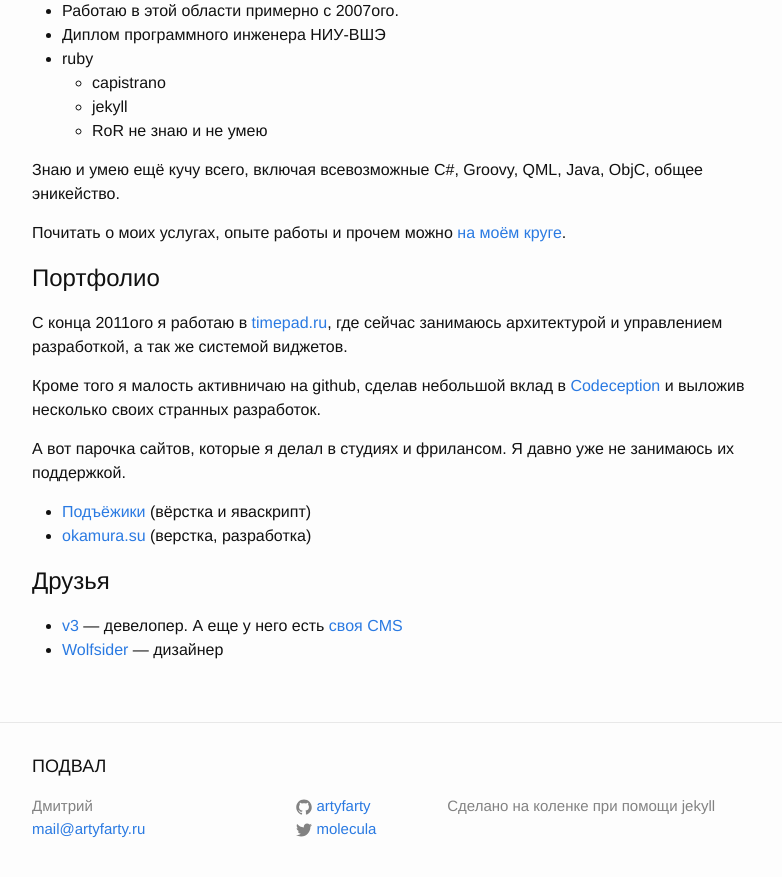
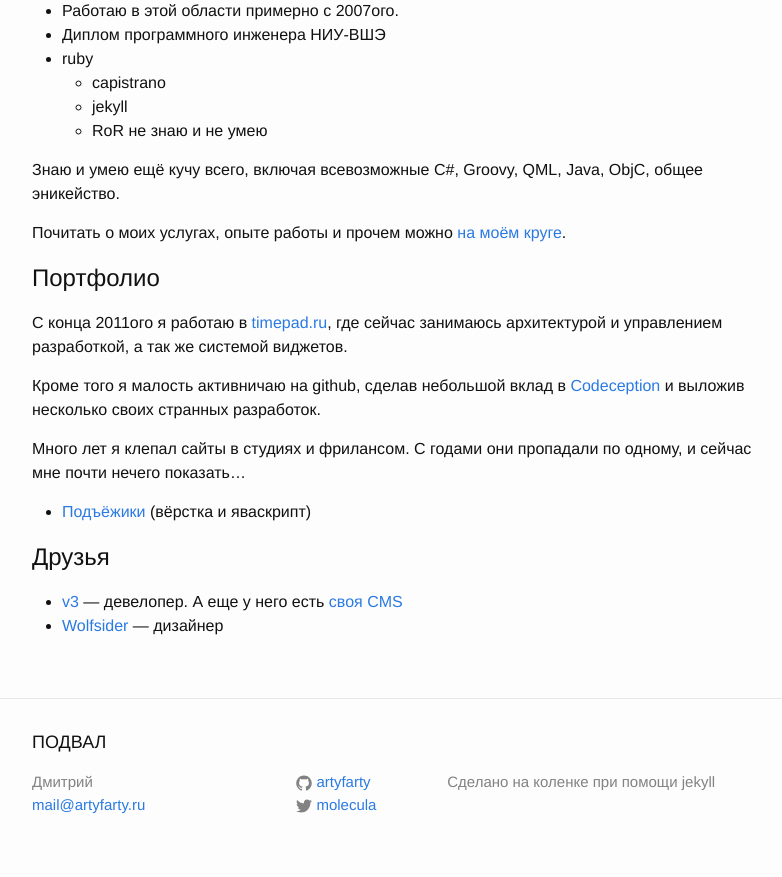
Before and after one commit to artyfarty/artyfartyio.github.io, a Jekyll site: the page built from devel.md, in a window 1280 px wide and 900 px high, scrolled down 912 px. Shown: the top 877 px of the window, without its empty margins (238-1020 px from the left). Built offline with Jekyll 4.4.1, drawn with Linux system fonts in a browser that asks for light colours.

Commit message:
Update devel.md

```diff
--- a/devel.md
+++ b/devel.md
@@ -52,10 +52,8 @@ C конца 2011ого я работаю в [timepad.ru](https://timepad.ru/),
 
 Кроме того я малость активничаю на github, сделав небольшой вклад в [Codeception](http://codeception.com/) и выложив несколько своих странных разработок.
 
-А вот парочка сайтов, которые я делал в студиях и фрилансом. Я давно уже не занимаюсь их поддержкой.
-
+Много лет я клепал сайты в студиях и фрилансом. С годами они пропадали по одному, и сейчас мне почти нечего показать...
 * [Подъёжики](http://podegiki.ru/) (вёрстка и яваскрипт)
-* [okamura.su](http://okamura.su) (верстка, разработка)
 
 # Друзья
 
```
